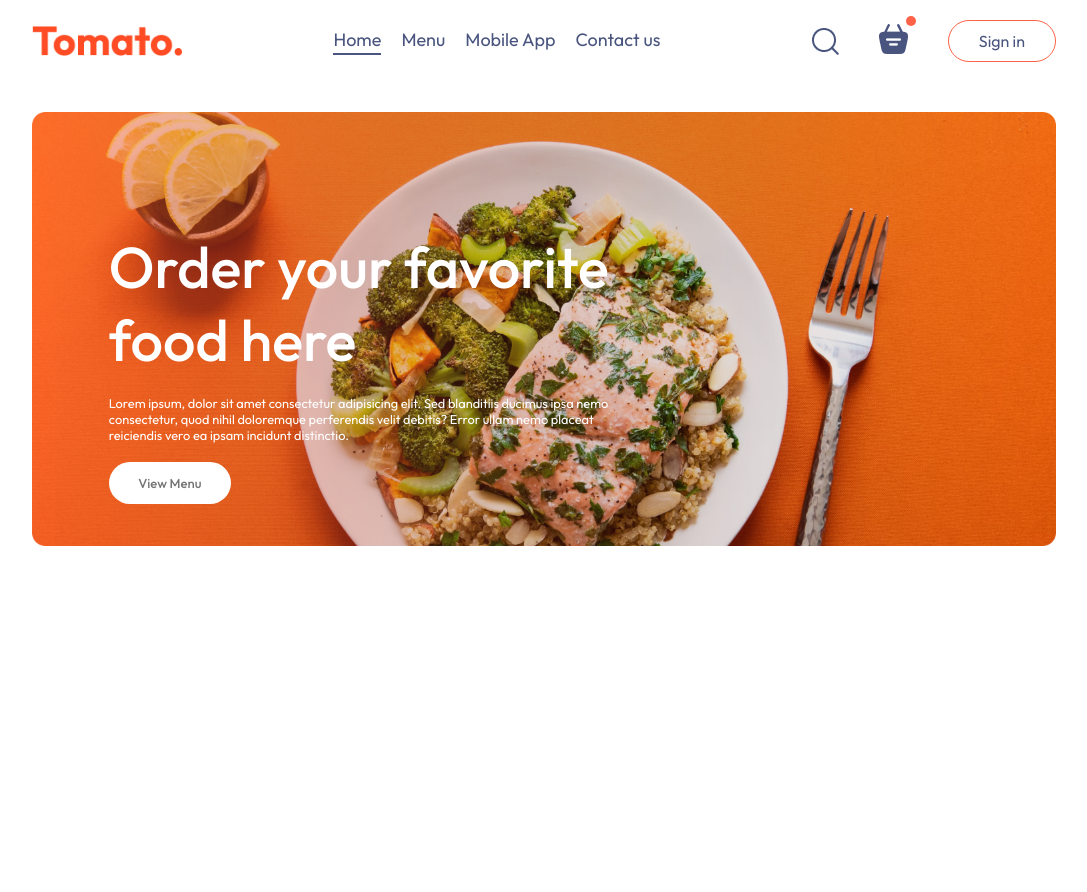
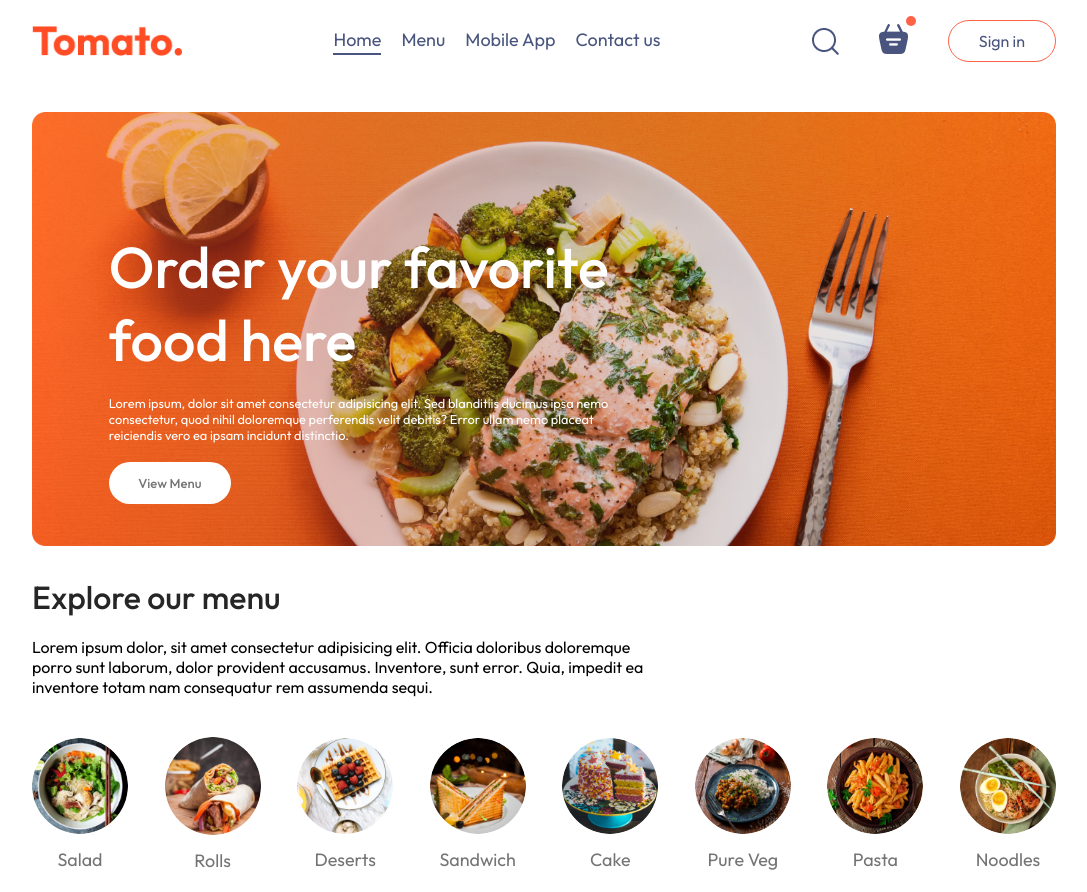
Before and after one commit to rayhan-fardous/food-delivery-service, a React (Vite) app in the folder frontend/: page / in a window 1280 px wide. Shown: the whole page, without its empty margins (96-1183 px from the left). Before the commit the page ends 800 px from the top, so only its background shows below. Built offline with nearby package versions, Linux system fonts and the light colour scheme.

Commit message:
Explore Menu Item

```diff
--- /dev/null
+++ b/frontend/src/components/ExploreMenu/ExploreMenu.css
@@ -0,0 +1,38 @@
+.explore-menu{
+  display: flex;
+  flex-direction: column;
+  gap: 20px;
+}
+.explore-menu h1{
+  color: #262626;
+  font-weight: 500;
+}
+.explore-menu-text{
+  max-width: 60%;
+  columns: #808080;
+}
+.explore-menu-list{
+  display: flex;
+  justify-content: space-between;
+  align-items: center;
+  gap: 30px;
+  text-align: center;
+  margin: 20px 0px;
+  overflow-x: scroll;
+}
+.explore-menu-list::-webkit-scrollbar{
+  display: none;
+}
+.explore-menu-list-item img{
+  width: 7.5vw;
+  min-width: 80px;
+  cursor: pointer;
+  border-radius: 50%;
+  transition: 0.2s;
+}
+.explore-menu-list-item p{
+  margin-top: 10px;
+  color: #747474;
+  font-size: max(1.4vw,16px);
+  cursor: pointer;
+}
--- /dev/null
+++ b/frontend/src/components/ExploreMenu/ExploreMenu.jsx
@@ -0,0 +1,24 @@
+import React from 'react'
+import './ExploreMenu.css'
+import { menu_list } from '../../assets/assets'
+
+const ExploreMenu = () => {
+  return (
+    <div className='explore-menu' id='explore-menu'>
+      <h1>Explore our menu</h1>
+      <p className='explore-menu-text'>Lorem ipsum dolor, sit amet consectetur adipisicing elit. Officia doloribus doloremque porro sunt laborum, dolor provident accusamus. Inventore, sunt error. Quia, impedit ea inventore totam nam consequatur rem assumenda sequi.</p>
+      <div className="explore-menu-list">
+        {menu_list.map((item,index)=>{
+          return (
+            <div key={index} className="explore-menu-list-item">
+              <img src={item.menu_image} alt="" />
+              <p>{item.menu_name}</p>
+            </div>
+          )
+        })}
+      </div>
+    </div>
+  )
+}
+
+export default ExploreMenu
--- a/frontend/src/pages/Home/Home.jsx
+++ b/frontend/src/pages/Home/Home.jsx
@@ -1,11 +1,13 @@
 import React from 'react'
 import './Home.css'
 import Header from '../../components/Header/Header'
+import ExploreMenu from '../../components/ExploreMenu/ExploreMenu'
 
 const Home = () => {
   return (
     <div>
       <Header/>
+      <ExploreMenu/>
     </div>
   )
 }
```
